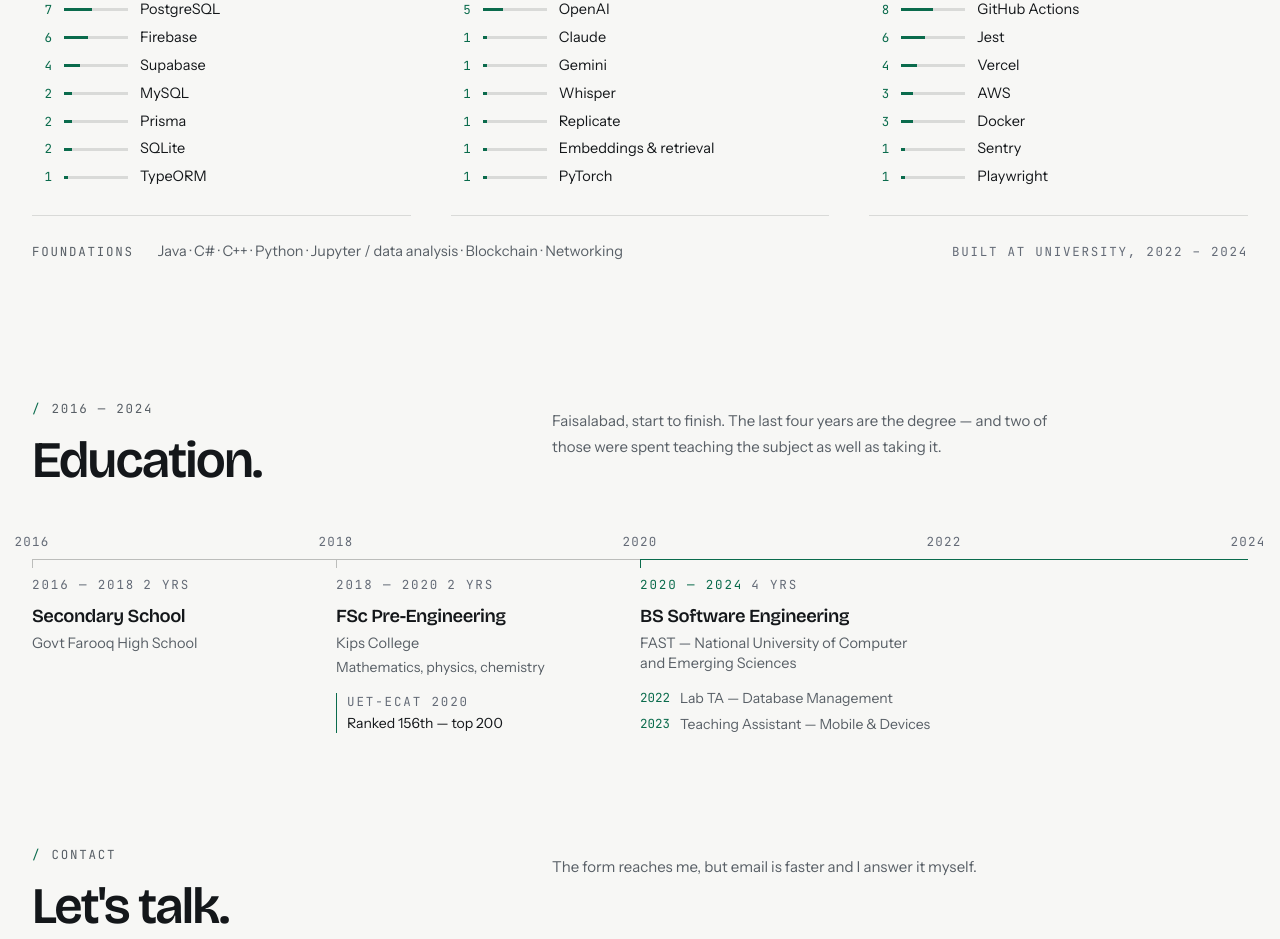
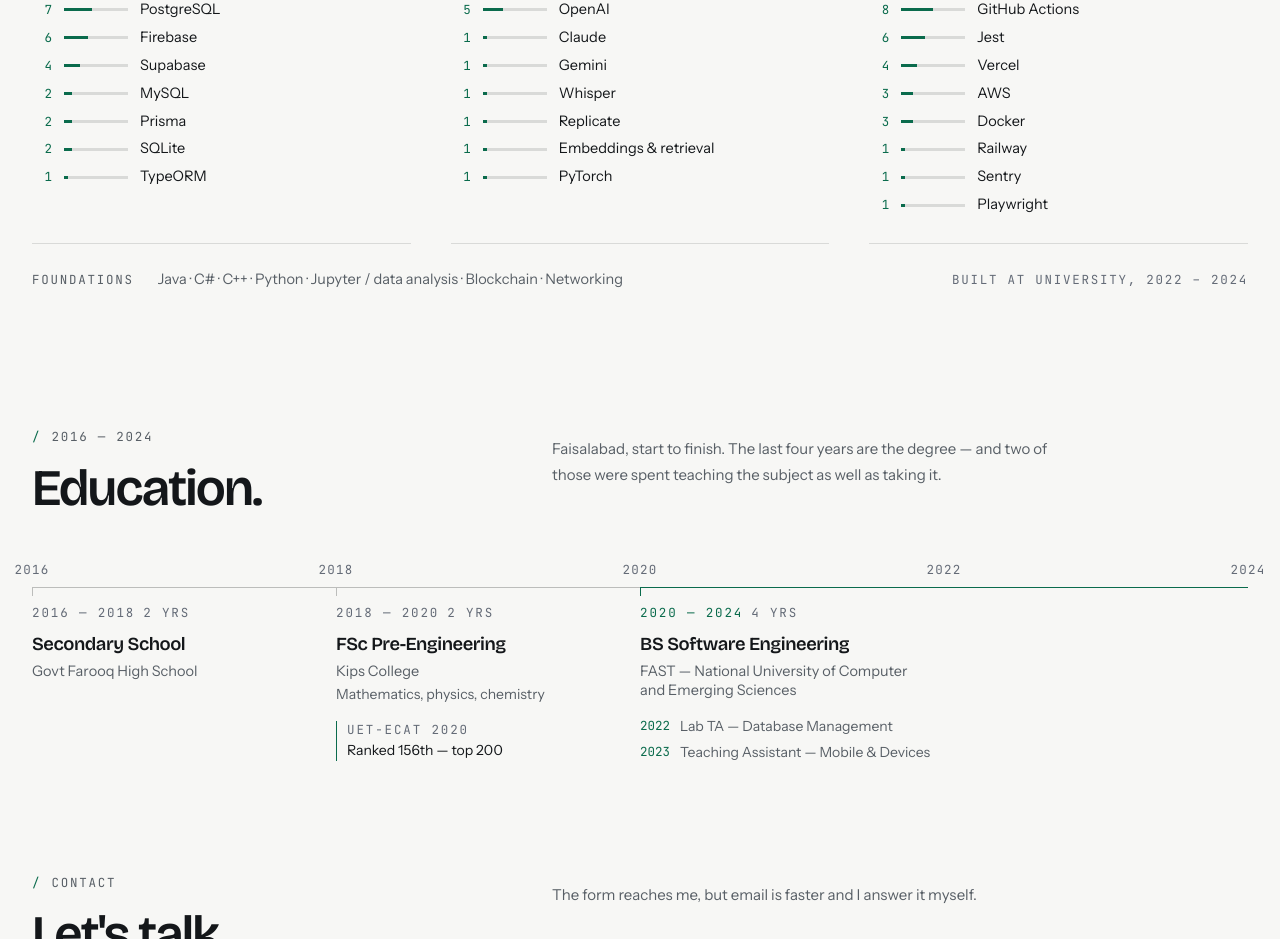
Before and after one commit to M-Muntazer-Mehdi/Muntazer-Portfolio, a React (Create React App) app: page / in a window 1280 px wide. Shown: the part 5860-6799 px from the top of the page. Built offline with nearby package versions, Linux system fonts and the light colour scheme.

Commit message:
Record Railway as MeetMyPro's backend host
The stack named the NestJS API but not where it runs. Added to the case
study's stack and to the Delivery group in the toolchain.

```diff
--- a/src/data/toolchain.js
+++ b/src/data/toolchain.js
@@ -81,6 +81,7 @@
       { name: "GitHub Actions", n: 8 },
       { name: "Jest", n: 6 },
       { name: "Vercel", n: 4 },
+      { name: "Railway", n: 1 },
       { name: "AWS", n: 3 },
       { name: "Docker", n: 3 },
       { name: "Sentry", n: 1 },
--- a/src/data/work.js
+++ b/src/data/work.js
@@ -177,7 +177,7 @@
         { label: "Admin and dispute operations", text: "A separate Next.js console on its own token audience, every mutating action audit-logged. Dossiers pull profile, documents, bookings and reliability into one view. A dispute case file assembles the complaint, both parties, the booking chat, evidence photos and location proximity." },
       ] },
     ],
-    stack: ["React Native 0.83", "React 19", "TypeScript", "NestJS", "TypeORM", "PostgreSQL", "Next.js 15", "Tailwind CSS", "TanStack Query", "Zustand", "Stripe", "Firebase", "Notifee", "AWS S3"],
+    stack: ["React Native 0.83", "React 19", "TypeScript", "NestJS", "TypeORM", "PostgreSQL", "Next.js 15", "Tailwind CSS", "TanStack Query", "Zustand", "Stripe", "Firebase", "Notifee", "AWS S3", "Railway"],
     notes: { label: "Database discipline", value: "synchronize: false \u00b7 schema changes through migrations" },
     layers: ["App + admin portal", "NestJS REST API", "PostgreSQL + Stripe"],
   },
```
